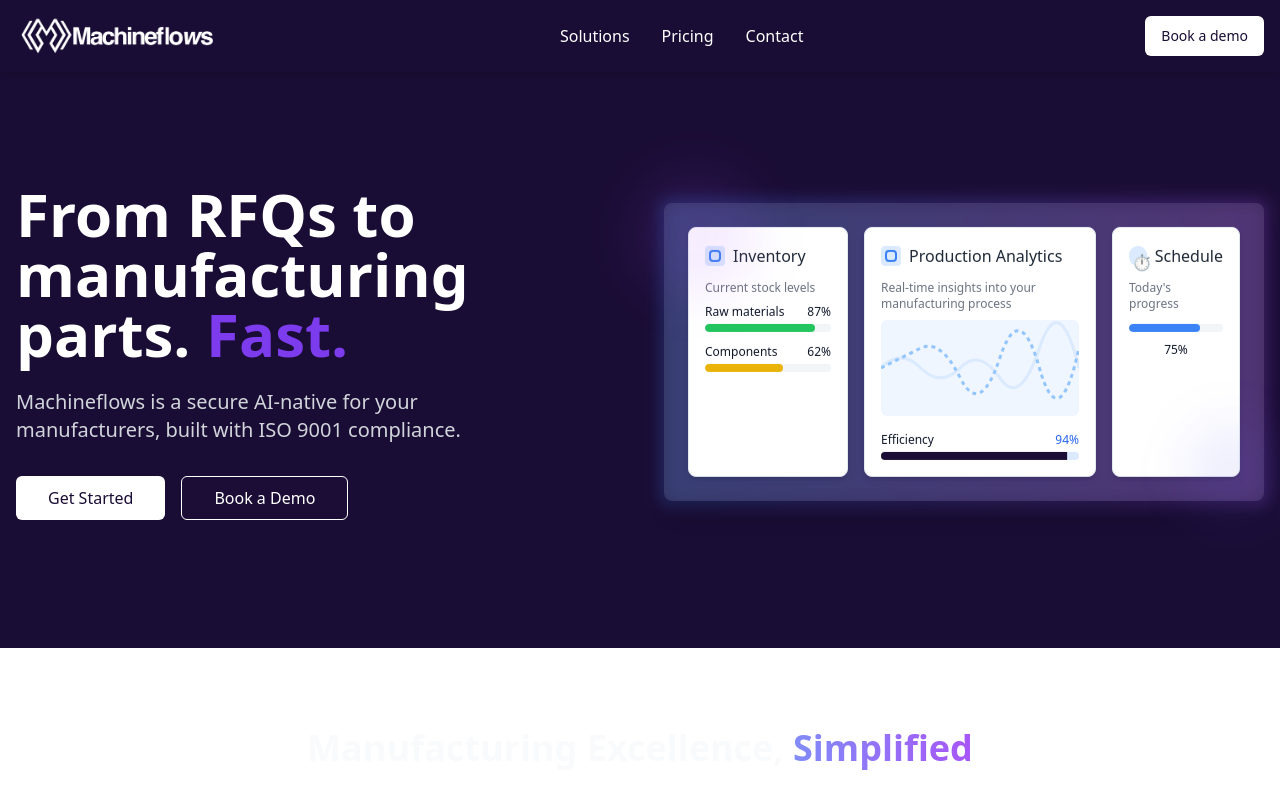
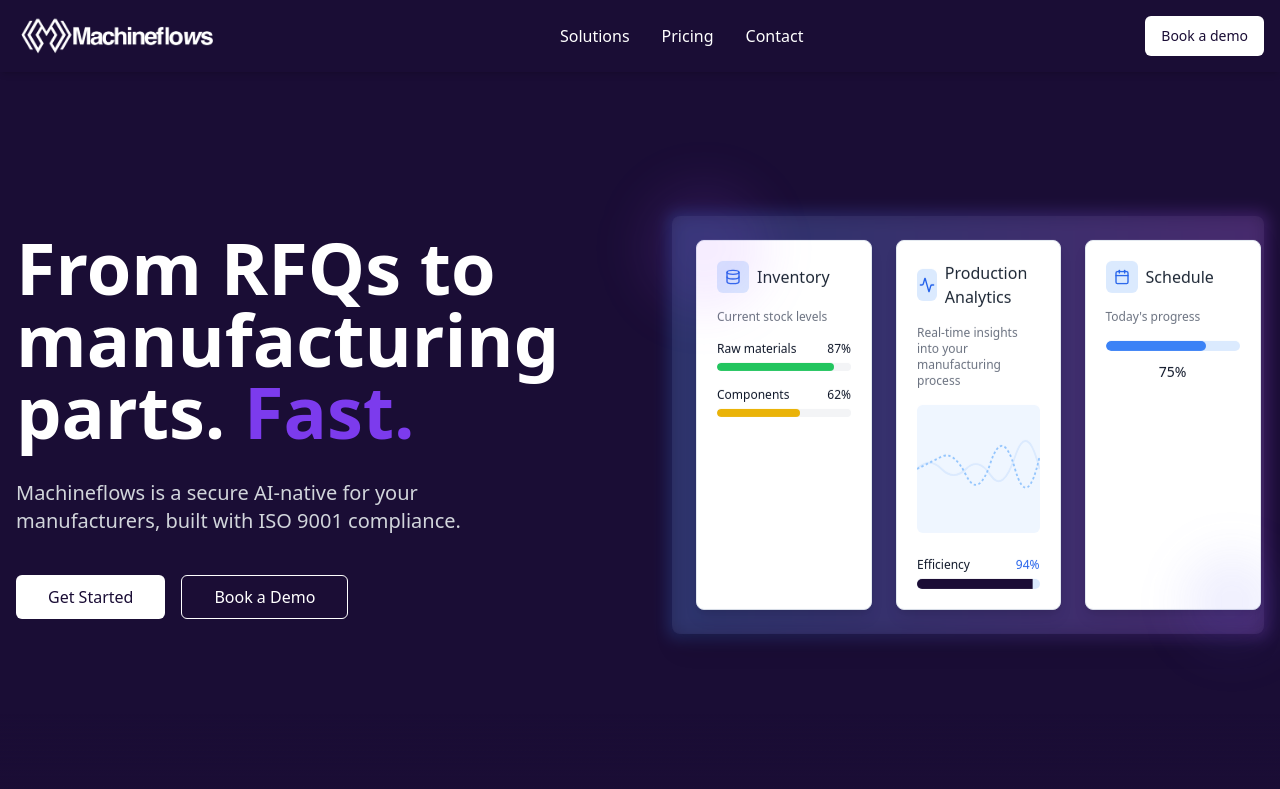
Before and after one commit to machineflows/machineflows-dot-com, a React (Vite) app: page / in a window 1280 px wide. Shown: the top 789 px of the page. Built offline with nearby package versions, Linux system fonts and the light colour scheme.

Commit message:
Refactor: Update hero section design
Modified the HeroSection to match the provided image, increasing its size and incorporating the new design elements.

```diff
--- a/src/components/HeroImage.tsx
+++ b/src/components/HeroImage.tsx
@@ -2,28 +2,28 @@
 import React from 'react';
 import { Card } from '@/components/ui/card';
 import { Progress } from '@/components/ui/progress';
+import { Database, Activity, Calendar } from 'lucide-react';
 
 const HeroImage = () => {
   return (
     <div className="relative">
       <div className="absolute -inset-1 bg-gradient-to-r from-blue-500 to-purple-500 rounded-lg blur opacity-25"></div>
-      <div className="relative bg-white/10 backdrop-blur-sm rounded-lg shadow-xl overflow-hidden animate-float">
-        {/* Main dashboard card */}
-        <div className="flex flex-col md:flex-row gap-4 p-6">
+      <div className="relative bg-white/5 backdrop-blur-sm rounded-lg shadow-xl overflow-hidden animate-float scale-110">
+        <div className="flex flex-col md:flex-row gap-6 p-6">
           {/* Left inventory card */}
-          <Card className="bg-white shadow-md flex-shrink-0 w-full md:w-40">
-            <div className="p-4">
-              <div className="flex items-center gap-2 mb-3">
-                <div className="w-5 h-5 bg-blue-100 rounded flex items-center justify-center">
-                  <div className="w-3 h-3 border-2 border-blue-500 rounded"></div>
+          <Card className="bg-white shadow-lg flex-shrink-0 w-full md:w-44">
+            <div className="p-5">
+              <div className="flex items-center gap-2 mb-4">
+                <div className="w-8 h-8 bg-blue-100 rounded-md flex items-center justify-center">
+                  <Database className="h-4 w-4 text-blue-600" />
                 </div>
                 <h3 className="font-medium text-gray-800">Inventory</h3>
               </div>
-              <p className="text-xs text-gray-500 mb-2">Current stock levels</p>
+              <p className="text-xs text-gray-500 mb-4">Current stock levels</p>
 
-              <div className="space-y-3">
+              <div className="space-y-4">
                 <div>
-                  <div className="flex justify-between text-xs mb-1">
+                  <div className="flex justify-between text-xs mb-1.5">
                     <span>Raw materials</span>
                     <span className="font-medium">87%</span>
                   </div>
@@ -33,7 +33,7 @@ const HeroImage = () => {
                 </div>
 
                 <div>
-                  <div className="flex justify-between text-xs mb-1">
+                  <div className="flex justify-between text-xs mb-1.5">
                     <span>Components</span>
                     <span className="font-medium">62%</span>
                   </div>
@@ -46,18 +46,18 @@ const HeroImage = () => {
           </Card>
 
           {/* Center analytics card */}
-          <Card className="bg-white shadow-md flex-grow">
-            <div className="p-4">
-              <div className="flex items-center gap-2 mb-3">
-                <div className="w-5 h-5 bg-blue-100 rounded flex items-center justify-center">
-                  <div className="w-3 h-3 border-2 border-blue-500 rounded"></div>
+          <Card className="bg-white shadow-lg flex-grow">
+            <div className="p-5">
+              <div className="flex items-center gap-2 mb-4">
+                <div className="w-8 h-8 bg-blue-100 rounded-md flex items-center justify-center">
+                  <Activity className="h-4 w-4 text-blue-600" />
                 </div>
                 <h3 className="font-medium text-gray-800">Production Analytics</h3>
               </div>
-              <p className="text-xs text-gray-500 mb-2">Real-time insights into your manufacturing process</p>
+              <p className="text-xs text-gray-500 mb-4">Real-time insights into your manufacturing process</p>
 
-              {/* Chart representation */}
-              <div className="h-24 bg-blue-50 rounded-md mb-4 relative overflow-hidden">
+              {/* Chart representation - closer to the image design */}
+              <div className="h-32 bg-blue-50 rounded-md mb-6 relative overflow-hidden">
                 <svg viewBox="0 0 100 30" className="w-full h-full">
                   <path
                     d="M0,15 Q10,5 20,15 T40,15 T60,20 T80,5 T100,15"
@@ -76,32 +76,32 @@ const HeroImage = () => {
               </div>
 
               <div>
-                <div className="flex justify-between text-xs mb-1">
+                <div className="flex justify-between text-xs mb-1.5">
                   <span>Efficiency</span>
                   <span className="font-medium text-blue-600">94%</span>
                 </div>
-                <Progress value={94} className="h-2 bg-blue-100" />
+                <Progress value={94} className="h-2.5 bg-blue-100" />
               </div>
             </div>
           </Card>
 
           {/* Right schedule card */}
-          <Card className="bg-white shadow-md flex-shrink-0 w-full md:w-32">
-            <div className="p-4">
-              <div className="flex items-center gap-2 mb-3">
-                <div className="w-5 h-5 bg-blue-100 rounded-full flex items-center justify-center">
-                  <div className="w-3 h-3 text-blue-500">⏱️</div>
+          <Card className="bg-white shadow-lg flex-shrink-0 w-full md:w-44">
+            <div className="p-5">
+              <div className="flex items-center gap-2 mb-4">
+                <div className="w-8 h-8 bg-blue-100 rounded-md flex items-center justify-center">
+                  <Calendar className="h-4 w-4 text-blue-600" />
                 </div>
                 <h3 className="font-medium text-gray-800">Schedule</h3>
               </div>
-              <p className="text-xs text-gray-500 mb-2">Today's progress</p>
+              <p className="text-xs text-gray-500 mb-4">Today's progress</p>
 
               <div className="mt-3">
-                <div className="h-2 w-full bg-gray-100 rounded-full overflow-hidden">
+                <div className="h-2.5 w-full bg-blue-100 rounded-full overflow-hidden">
                   <div className="h-full bg-blue-500 rounded-full" style={{width: '75%'}}></div>
                 </div>
-                <div className="text-center mt-1">
-                  <span className="text-xs font-medium">75%</span>
+                <div className="text-center mt-2">
+                  <span className="text-sm font-medium">75%</span>
                 </div>
               </div>
             </div>
--- a/src/components/HeroSection.tsx
+++ b/src/components/HeroSection.tsx
@@ -5,15 +5,15 @@ import HeroImage from './HeroImage';
 
 const HeroSection = () => {
   return (
-    <section className="relative pt-24 pb-20 md:pt-28 md:pb-32 overflow-hidden bg-[#1a0d35]">
+    <section className="relative pt-28 pb-32 md:pt-36 md:pb-40 overflow-hidden bg-[#1a0d35]">
       <div className="container max-w-7xl mx-auto px-4">
-        <div className="grid grid-cols-1 md:grid-cols-2 gap-12 items-center">
+        <div className="grid grid-cols-1 md:grid-cols-2 gap-16 items-center">
           <div className="animate-fade-in">
-            <h1 className="text-4xl md:text-5xl lg:text-6xl font-bold text-white mb-6 leading-tight">
+            <h1 className="text-5xl md:text-6xl lg:text-7xl font-bold text-white mb-8 leading-tight">
               From RFQs to manufacturing parts. <span className="text-secondary">Fast.</span>
             </h1>
 
-            <p className="text-lg md:text-xl text-gray-300 mb-8 max-w-lg">
+            <p className="text-lg md:text-xl text-gray-300 mb-10 max-w-lg">
               Machineflows is a secure AI-native for your manufacturers, built with ISO 9001 compliance.
             </p>
 
```
